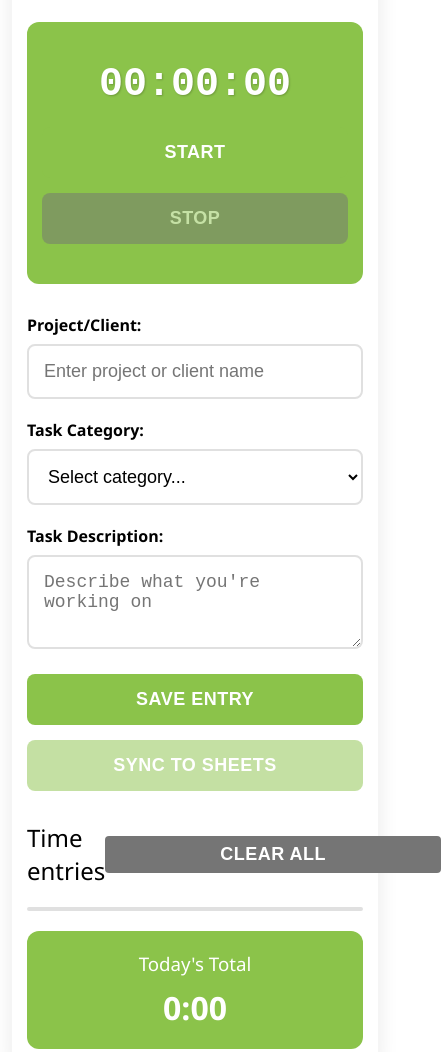
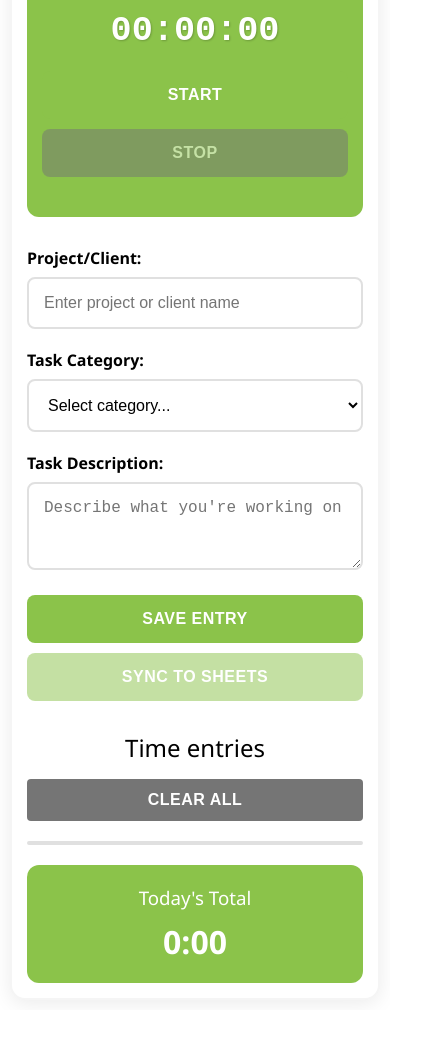
Before and after one commit to lamurrayuk/time-tracker, a plain HTML site: page index.html in a window 390 px wide. Shown: the part 400-1452 px from the top of the page, 441 px wide, since content can reach past the window. After the commit the page ends 1410 px from the top, so only its background shows below. Drawn offline with Linux system fonts and the light colour scheme.

Commit message:
Update index.html

```diff
--- a/index.html
+++ b/index.html
@@ -9,6 +9,10 @@
             margin: 0;
             padding: 0;
             box-sizing: border-box;
+        }
+
+        html {
+            overflow-x: hidden;
         }
 
         body {
@@ -35,6 +39,7 @@
             margin-bottom: 30px;
             font-size: 2.5em;
             font-weight: 400;
+            overflow-wrap: break-word;
         }
 
         .setup-section {
@@ -199,11 +204,33 @@
             justify-content: space-between;
             align-items: center;
             margin-bottom: 20px;
+            flex-wrap: wrap;
+            gap: 10px;
         }
 
         .entries-header h2 {
             color: #000000;
             font-weight: 400;
+            margin: 0;
+            flex: 1;
+            min-width: 120px;
+        }
+
+        .clear-all-btn {
+            background: #757575;
+            color: white;
+            padding: 8px 16px;
+            border: none;
+            border-radius: 4px;
+            cursor: pointer;
+            transition: background-color 0.3s ease;
+            font-size: 14px;
+            white-space: nowrap;
+            flex-shrink: 0;
+        }
+
+        .clear-all-btn:hover {
+            background: #616161;
         }
 
         .entries-list {
@@ -318,16 +345,22 @@
         @media (max-width: 600px) {
             body {
                 padding: 10px;
+                overflow-x: hidden;
             }
 
             .container {
                 padding: 15px;
                 border-radius: 15px;
+                width: 100%;
+                max-width: 100%;
+                box-sizing: border-box;
+                overflow-x: hidden;
             }
 
             h1 {
-                font-size: 2em;
+                font-size: 1.8em;
                 margin-bottom: 20px;
+                word-break: break-word;
             }
 
             .timer-section {
@@ -335,36 +368,80 @@
             }
 
             .timer-display {
-                font-size: 2.5em;
+                font-size: 2.2em;
+                word-spacing: 0.1em;
             }
 
             .button-group {
                 flex-direction: column;
+                gap: 10px;
             }
 
             button {
                 min-width: 100%;
                 padding: 15px;
-                font-size: 18px;
+                font-size: 16px;
+                border-radius: 8px;
             }
 
             input, select, textarea {
                 padding: 15px;
-                font-size: 18px;
+                font-size: 16px;
                 border-radius: 8px;
+                width: 100%;
+                box-sizing: border-box;
+            }
+
+            .entries-header {
+                flex-direction: column;
+                align-items: stretch;
+                gap: 15px;
+            }
+
+            .entries-header h2 {
+                text-align: center;
+                margin-bottom: 0;
+            }
+
+            .clear-all-btn {
+                align-self: center;
+                padding: 12px 24px;
+                font-size: 16px;
             }
 
             .entry-item {
                 flex-direction: column;
                 align-items: flex-start;
                 gap: 10px;
-                padding: 20px 15px;
+                padding: 15px;
+                word-wrap: break-word;
+                overflow-wrap: break-word;
+            }
+
+            .entry-project {
+                word-wrap: break-word;
+                overflow-wrap: break-word;
+                max-width: 100%;
+            }
+
+            .entry-task {
+                word-wrap: break-word;
+                overflow-wrap: break-word;
+                max-width: 100%;
+            }
+
+            .entry-date {
+                word-wrap: break-word;
+                overflow-wrap: break-word;
+                max-width: 100%;
+                font-size: 11px;
             }
 
             .entry-duration {
                 align-self: flex-end;
                 margin-left: 0;
                 margin-top: 10px;
+                font-size: 16px;
             }
 
             .delete-btn {
@@ -372,6 +449,16 @@
                 margin-left: 0;
                 padding: 8px 15px;
                 font-size: 14px;
+            }
+
+            .setup-section {
+                padding: 15px;
+                margin-bottom: 20px;
+            }
+
+            .sync-status {
+                font-size: 14px;
+                padding: 12px;
             }
         }
 
@@ -454,7 +541,7 @@
         <div class="entries-section">
             <div class="entries-header">
                 <h2>Time entries</h2>
-                <button onclick="clearAllEntries()" style="background: #757575; color: white; padding: 8px 16px; border: none; border-radius: 4px; cursor: pointer; transition: background-color 0.3s ease;" onmouseover="this.style.background='#616161'" onmouseout="this.style.background='#757575'">Clear All</button>
+                <button class="clear-all-btn" onclick="clearAllEntries()">Clear All</button>
             </div>
             <div class="entries-list" id="entriesList">
                 <!-- Entries will be populated here -->
```
